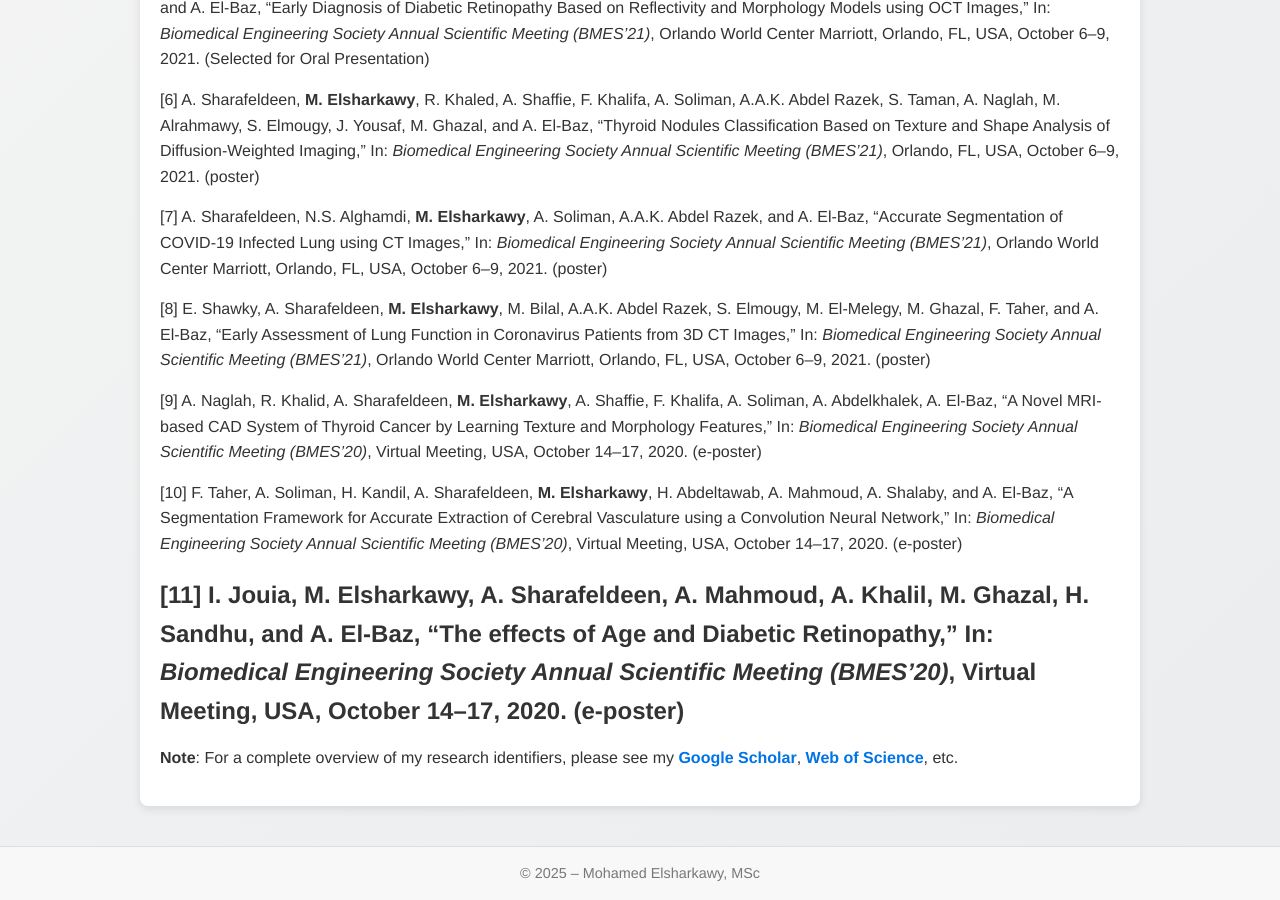
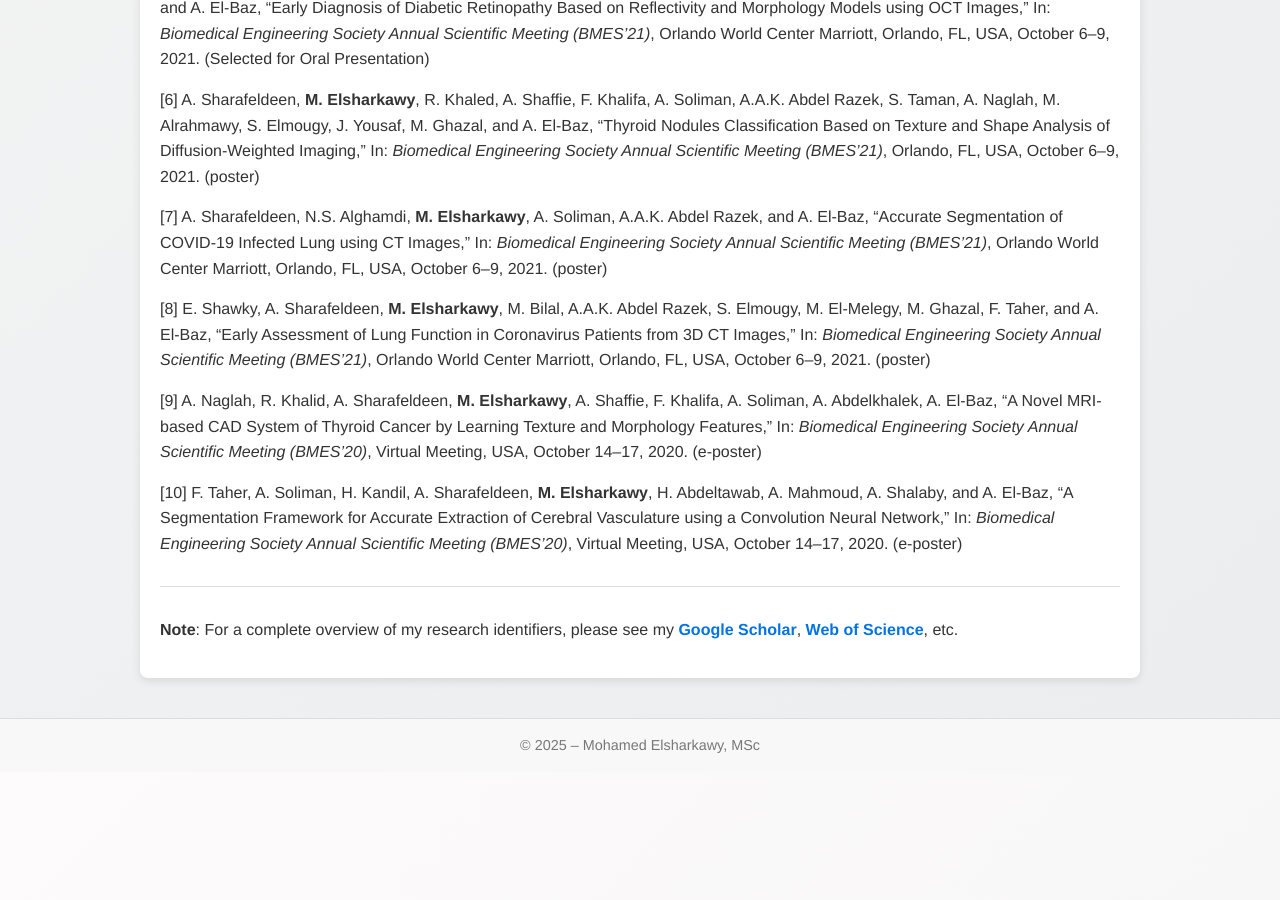
Before and after one commit to mohmedelsharkawy/mohmedelsharkawy.github.io, a Jekyll site: the page built from publications.md, in a window 1280 px wide and 900 px high, scrolled down 3286 px. Built offline with Jekyll 4.4.1, drawn with Linux system fonts in a browser that asks for light colours; after the commit the page ends 4058 px from its top, so only the background shows below that.

Commit message:
Update publications.md

```diff
--- a/publications.md
+++ b/publications.md
@@ -97,7 +97,6 @@ Below is a detailed list of my **peer-reviewed journal articles, conference proc
 
 [10] F. Taher, A. Soliman, H. Kandil, A. Sharafeldeen, **M. Elsharkawy**, H. Abdeltawab, A. Mahmoud, A. Shalaby, and A. El-Baz, “A Segmentation Framework for Accurate Extraction of Cerebral Vasculature using a Convolution Neural Network,” In: *Biomedical Engineering Society Annual Scientific Meeting (BMES’20)*, Virtual Meeting, USA, October 14–17, 2020. (e-poster)
 
-[11] I. Jouia, **M. Elsharkawy**, A. Sharafeldeen, A. Mahmoud, A. Khalil, M. Ghazal, H. Sandhu, and A. El-Baz, “The effects of Age and Diabetic Retinopathy,” In: *Biomedical Engineering Society Annual Scientific Meeting (BMES’20)*, Virtual Meeting, USA, October 14–17, 2020. (e-poster)
 ---
 
 **Note**: For a complete overview of my research identifiers, please see my [Google Scholar](https://scholar.google.com/citations?user=IknnHU4AAAAJ&hl=en), [Web of Science](https://publons.com/researcher/2993425/mohamed-elsharkawy/), etc.
```
